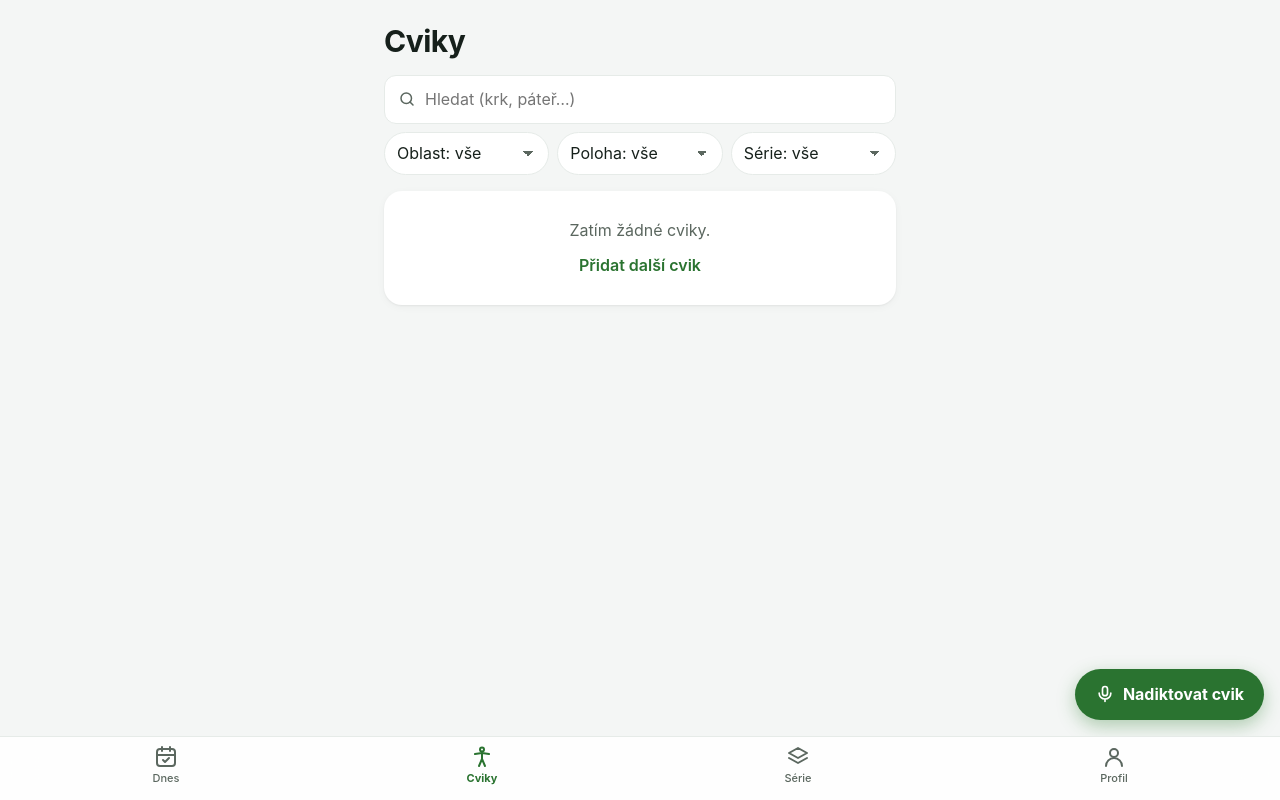
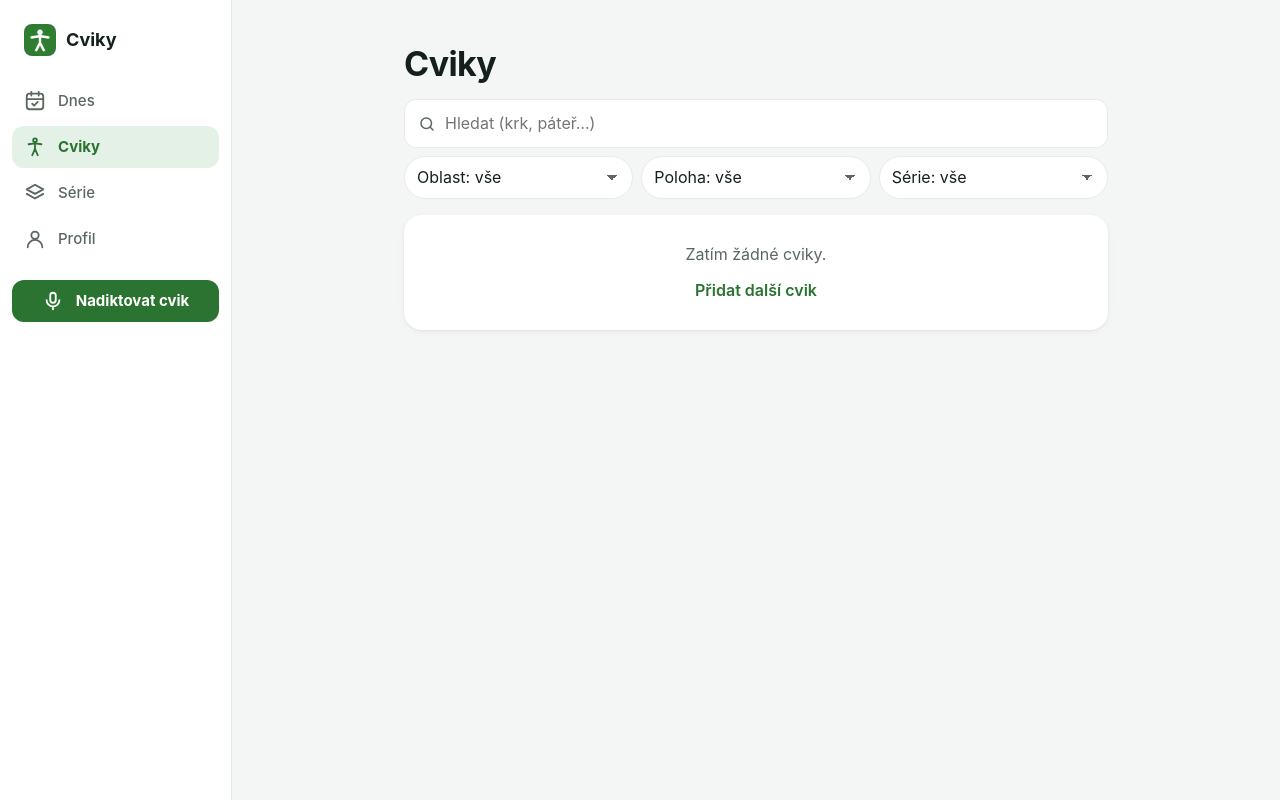
Before and after one commit to romanzdk/fyzio-cviky, a Django app: page /cviky/ in a window 1280 px wide. Run offline with Django 5.2, Linux system fonts and the light colour scheme; the visitor is signed in with stand-in values (Sample User, id 1); data that the repository does not hold is empty.

Commit message:
feat: sidebar layout for tablets and computers

```diff
--- a/cviky/static/cviky/app.css
+++ b/cviky/static/cviky/app.css
@@ -288,3 +288,45 @@ fieldset.weekdays { border: 0; margin: 0; padding: 0; min-width: 0; }
 
 .check-row .check:active, .btn:active, button[type="submit"]:active, .item:active, .tabbar a:active, .fab:active { opacity: 0.6; }
 .toast { margin: 0 0 12px; padding: 10px 14px; border-radius: 12px; background: var(--primary-soft); color: var(--primary); font-weight: 600; }
+
+.side-brand, .side-dictate { display: none !important; }
+
+@media (min-width: 768px) {
+  :root { --side: 232px; }
+  body.app main { max-width: 48rem; margin: 0 auto 0 calc(var(--side) + max(0px, (100vw - var(--side) - 48rem) / 2)); padding: 40px 32px 48px; }
+  .fab { display: none; }
+
+  .tabbar {
+    top: 0;
+    right: auto;
+    width: var(--side);
+    height: auto;
+    flex-direction: column;
+    justify-content: flex-start;
+    gap: 4px;
+    padding: 24px 12px;
+    border-top: 0;
+    border-right: 1px solid var(--line);
+    background: var(--surface);
+  }
+  .tabbar a { flex: none; flex-direction: row; gap: 12px; padding: 10px 12px; border-radius: 12px; font-size: 15px; }
+  .tabbar a.on { background: var(--primary-soft); }
+  .tabbar svg { width: 22px; height: 22px; }
+
+  .tabbar .side-brand { display: flex !important; align-items: center; gap: 10px; padding: 0 12px 20px; font-weight: 700; font-size: 18px; }
+  .side-brand img { width: 32px; height: 32px; border-radius: 8px; }
+  .tabbar a.side-dictate {
+    display: flex !important;
+    margin-top: 16px;
+    justify-content: center;
+    background: var(--primary);
+    color: var(--on-primary);
+    font-weight: 650;
+  }
+
+  h1 { font-size: 34px; }
+  .listing { display: grid; grid-template-columns: repeat(auto-fill, minmax(18rem, 1fr)); }
+  .listing .item + .item { border-top: 0; }
+  .listing .item { border-bottom: 1px solid var(--line); }
+  .auth { padding-top: 96px; }
+}
--- a/cviky/templates/base.html
+++ b/cviky/templates/base.html
@@ -27,6 +27,7 @@
 </a>
 {% endif %}
 <nav class="tabbar" aria-label="Hlavní navigace">
+  <span class="side-brand"><img src="{% static 'cviky/icon-192.png' %}" alt="">Cviky</span>
   <a href="{% url 'home' %}"{% if page == "home" %} class="on" aria-current="page"{% endif %}>
     <svg viewBox="0 0 24 24" fill="none" stroke="currentColor" stroke-width="2" stroke-linecap="round" stroke-linejoin="round" aria-hidden="true"><rect x="3" y="4" width="18" height="17" rx="3"/><path d="M8 2v4M16 2v4M3 10h18M9 15l2 2 4-4"/></svg>
     Dnes
@@ -43,6 +44,10 @@
     <svg viewBox="0 0 24 24" fill="none" stroke="currentColor" stroke-width="2" stroke-linecap="round" stroke-linejoin="round" aria-hidden="true"><circle cx="12" cy="8" r="4"/><path d="M4 21a8 8 0 0 1 16 0"/></svg>
     Profil
   </a>
+  <a class="side-dictate" href="{% url 'exercise_create' %}">
+    <svg viewBox="0 0 24 24" fill="none" stroke="currentColor" stroke-width="2" stroke-linecap="round" stroke-linejoin="round" aria-hidden="true"><rect x="9" y="3" width="6" height="11" rx="3"/><path d="M5 11a7 7 0 0 0 14 0M12 18v3"/></svg>
+    Nadiktovat cvik
+  </a>
 </nav>
 {% endif %}
 <script>
--- a/cviky/templates/cviky/exercise_list.html
+++ b/cviky/templates/cviky/exercise_list.html
@@ -29,7 +29,7 @@
 </form>
 
 {% if exercises %}
-<div class="card flush">
+<div class="card flush listing">
   {% for e in exercises %}
   <a class="item" href="{% url 'exercise_detail' e.pk %}">
     <span class="thumb">{% if e.area %}<img src="{% static 'cviky/body/'|add:e.area|add:'.svg' %}" alt="">{% endif %}</span>
```
Also changed, not shown: tests/test_design.py (+8 -0 lines).
